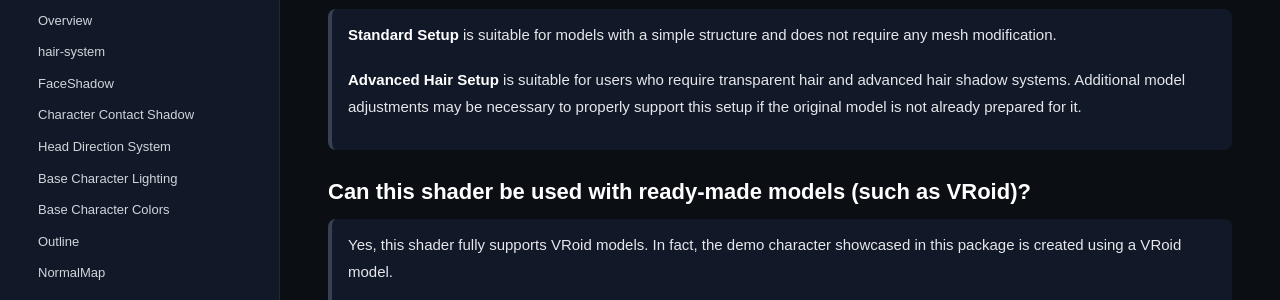
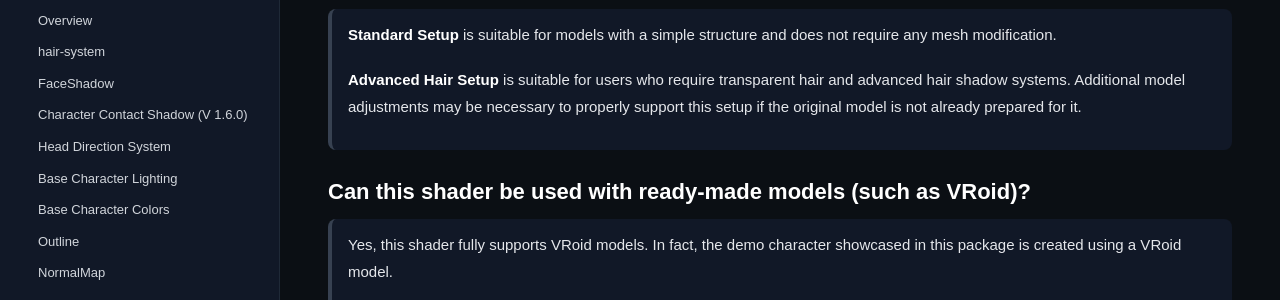
Before and after one commit to zlz-studio/zlz-studio.github.io, a Jekyll site: the page built from faq/index.md, in a window 1280 px wide. Shown: the part 269-569 px from the top of the page. Built offline with Jekyll 4.4.1, drawn with Linux system fonts in a browser that asks for light colours.

Commit message:
Update sidebar.html

```diff
--- a/_includes/sidebar.html
+++ b/_includes/sidebar.html
@@ -42,7 +42,7 @@
 
 <a href="{{ '/features/Contact-Shadow/' | relative_url }}"
    class="{% if page.url contains '/features/Contact-Shadow/' %}active{% endif %}">
-   Character Contact Shadow
+   Character Contact Shadow (V 1.6.0)
 </a>
 
 <a href="{{ '/features/Head-Direction-System/' | relative_url }}"
```
